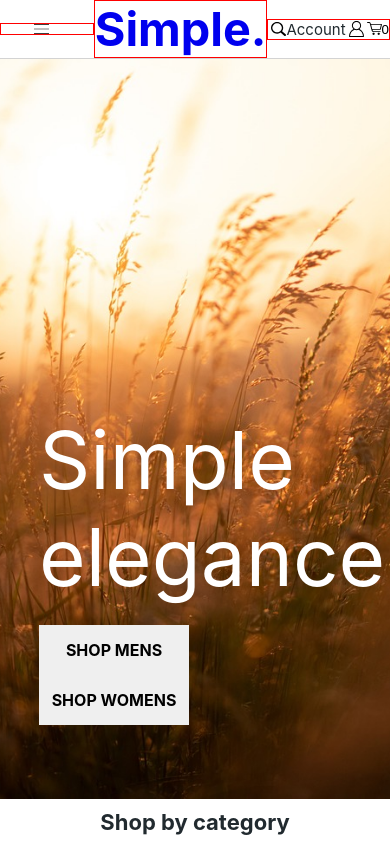
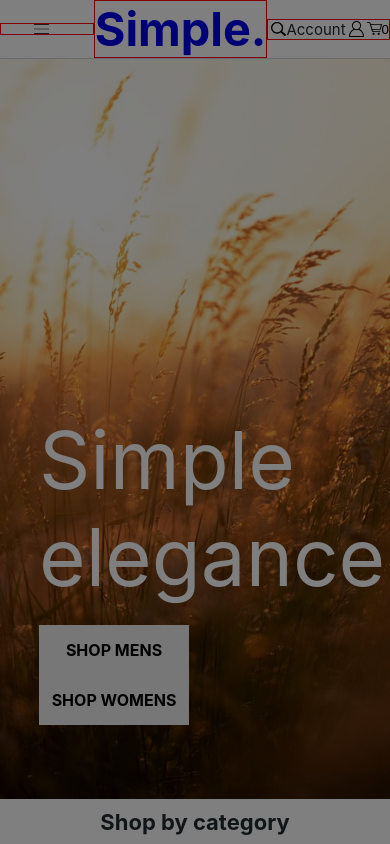
Before and after one commit to SafeCo/react-e-commerce, a React (Create React App) app: page / in a window 390 px wide. Both pictures are taken after a click on the element 40 px from the left and 28 px from the top of the page. Shown: the top 844 px of the page. Built offline with nearby package versions, Linux system fonts and the light colour scheme.

Commit message:
Modal added for Hamburger Menu

```diff
--- a/src/navBar/NavBar.css
+++ b/src/navBar/NavBar.css
@@ -57,7 +57,7 @@
     cursor: pointer;
 }
 
-.nB__icon__cart{
+.nB__icon__button{
     cursor: pointer;
     display: flex;
     border: none;
--- a/src/navBar/NavBar.js
+++ b/src/navBar/NavBar.js
@@ -12,11 +12,13 @@ import cartIcon from "./icons/shopping-cart-icon.svg"
 import "./NavBar.css";
 import SideCart from './sideCart/SideCart';
 import NavList from './navList/NavList';
+import HamburgerMenu from './hamburgerMenu/HamburgerMenu';
 
 function NavBar() {
 
     const {cartCount, setCartCount} = useContext(CartContext)
-    const [openCart, setOpenCart] = useState(false)
+    const [openSideCart, setSideOpenCart] = useState(false)
+    const [openHamburgerMenu, setOpenHamburgerMenu] = useState(false)
 
     const [matches, setMatches] = useState(
         window.matchMedia("(min-width: 1000px)").matches
@@ -53,7 +55,12 @@ function NavBar() {
                     { !matches ?
                         <div className="nB__hB-container temp">
                             <div className="nB__icon-container">
-                                <img src={hamburgerIcon} className="nB__icon" alt="Hamburger Icon"/>
+                                    <button
+                                    className="nB__icon__button"
+                                    onClick={()=>{setOpenHamburgerMenu(!openHamburgerMenu)}}
+                                    >
+                                        <img src={hamburgerIcon} className="nB__icon" alt="Hamburger Icon"/>
+                                    </button>
                             </div>
                         </div> :
                         null
@@ -86,8 +93,8 @@ function NavBar() {
 
                         <div className="nB__icon-container">
                                     <button
-                                    className="nB__icon__cart"
-                                    onClick={()=>{setOpenCart(!openCart)}}
+                                    className="nB__icon__button"
+                                    onClick={()=>{setSideOpenCart(!openSideCart)}}
                                     >
                                         <img src={cartIcon} className="nB__icon" alt="cart Icon"/>
                                         <p>{cartCount}</p>
@@ -97,8 +104,18 @@ function NavBar() {
                 </div>
             </div>
             {
-                openCart && <SideCart setOpenCart={setOpenCart} openCart={openCart}/>
-
+                openSideCart &&
+                    <SideCart
+                        setOpenCart={setSideOpenCart}
+                        openCart={openSideCart}
+                    />
+            }
+            {
+                openHamburgerMenu &&
+                    <HamburgerMenu
+                        openHamburgerMenu={openHamburgerMenu}
+                        setOpenHamburgerMenu={setOpenHamburgerMenu}
+                    />
             }
             <Outlet/>
         </>
--- /dev/null
+++ b/src/navBar/hamburgerMenu/HamburgerMenu.css
@@ -0,0 +1,12 @@
+.hM__container{
+    z-index: 1;
+    position: absolute;
+    font-size: 1.6rem;
+    background-color: rgba(0, 0, 0, 0.5) ;
+    height: 100vh;
+    width: 100%;
+    top: 0;
+    display: flex;
+    justify-content: flex-end;
+    font-family: var(--font-family-sans-serif);
+}
--- /dev/null
+++ b/src/navBar/hamburgerMenu/HamburgerMenu.js
@@ -0,0 +1,22 @@
+import "./HamburgerMenu.css";
+
+function HamburgerMenu({openHamburgerMenu, setOpenHamburgerMenu}) {
+
+    const closeModal = (e)=>{
+        if(e.currentTarget === e.target){
+            setOpenHamburgerMenu(!openHamburgerMenu)
+        }else{
+            return
+        }
+    }
+
+    return (
+        <div className="hM__container"
+            onClick={(e)=>{closeModal(e)}}
+        >
+
+        </div>
+    )
+}
+
+export default HamburgerMenu
```
